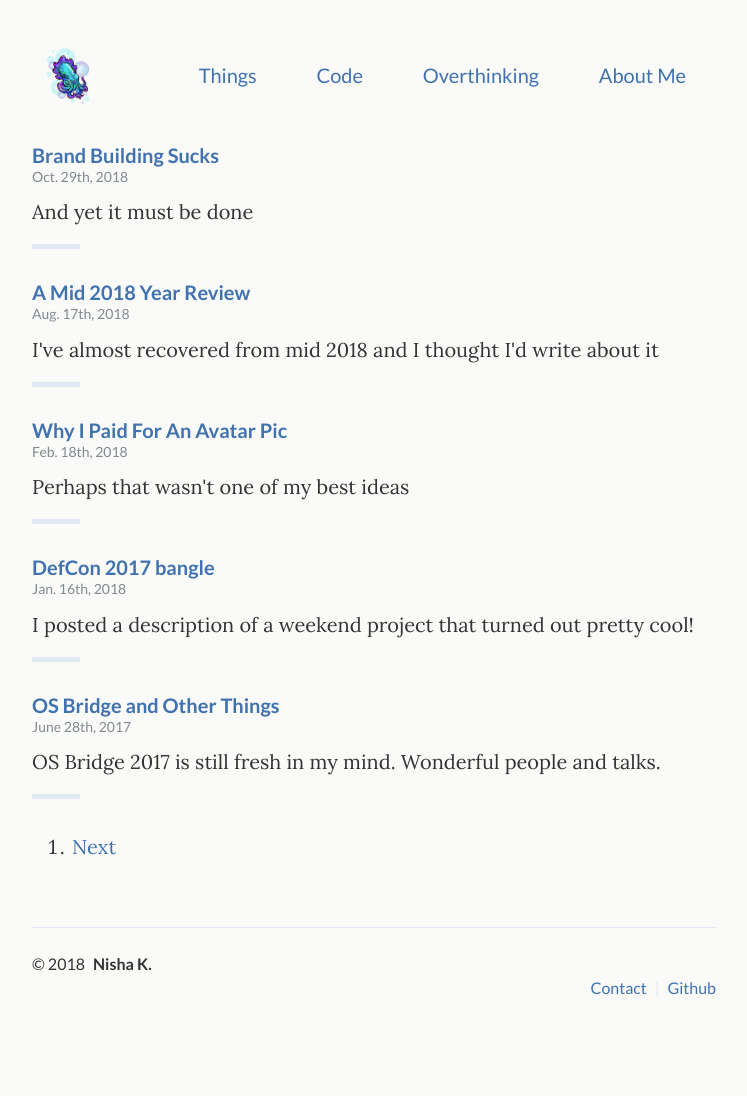
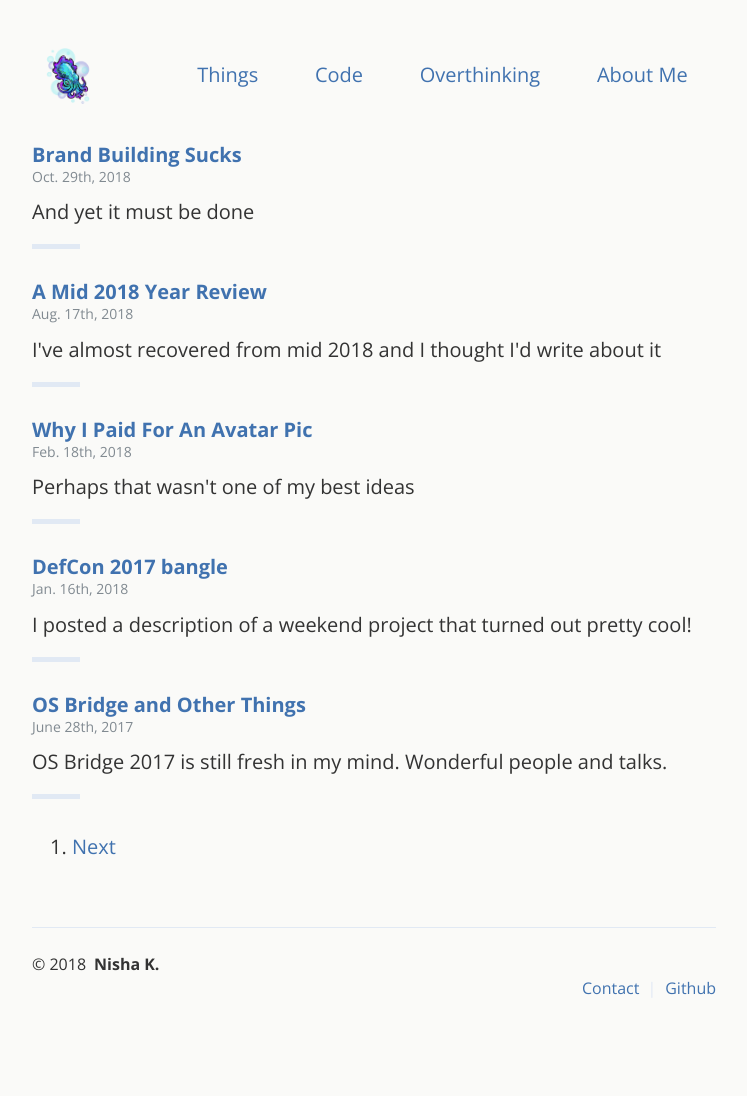
Before and after one commit to nishakm/nishakm.github.io, a Jekyll site: the page built from index.html, in a window 1280 px wide. Shown: the whole page, without its empty margins (266-1013 px from the left). Built offline with Jekyll 4.4.1, drawn with Linux system fonts in a browser that asks for light colours; the list of posts is cut into pages by our own code.

Commit message:
Changed font to Open Sans for easier reading
Signed-off-by: nisha <nishakumarx@gmail.com>

```diff
--- a/_includes/head.html
+++ b/_includes/head.html
@@ -15,7 +15,7 @@
   <link rel="canonical" href="{{ page.url | replace:'index.html','' | prepend: site.baseurl | prepend: site.url }}">
   <link rel="alternate" type="application/rss+xml" title="{{ site.title }}" href="{{ "/feed.xml" | prepend: site.baseurl | prepend: site.url }}">
 
-  <link href="https://fonts.googleapis.com/css?family=Lato:400,700|Lora:400,400i,700" rel="stylesheet">
+  <link href="https://fonts.googleapis.com/css?family=Open+Sans:400,700|Open+Sans:400,400i,700" rel="stylesheet">
 
   <!-- Favicons -->
   <link rel="title-icon" href="{{ site.baseurl }}/assets/img/nisha_cuttlefish.png">
--- a/_sass/_site.scss
+++ b/_sass/_site.scss
@@ -27,7 +27,7 @@
 .site-nav {
   display: flex;
   justify-content: center;
-  font-family: "Lato", serif;
+  font-family: "Open Sans", sans-serif;
   font-size: 1.1rem;
 }
 
--- a/_sass/_variables.scss
+++ b/_sass/_variables.scss
@@ -47,9 +47,9 @@
 $border-radius-lg:          .3rem;
 
 // GLOBALS - FONTS ------------------
-$font-family:               "Lora", sans-serif;
+$font-family:               "Open Sans", sans-serif;
 $font-family-monospace:     Menlo, Monaco, Consolas, "Liberation Mono", "Courier New", monospace;
-$font-heading:              "Lato", serif;
+$font-heading:              "Open Sans", sans-serif;
 
 $lh:                        1.5;
 $lh-sm:                     1.1;
```
